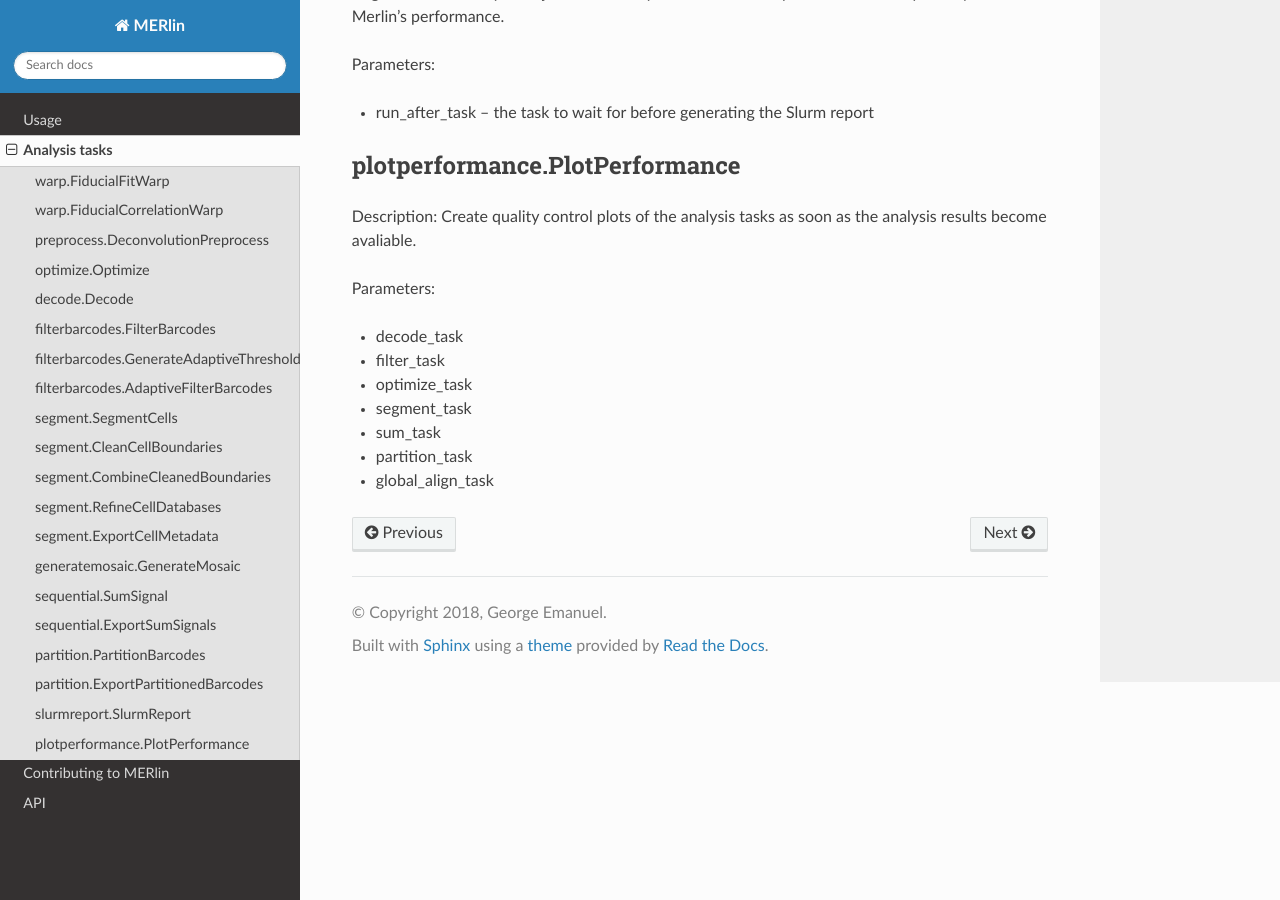
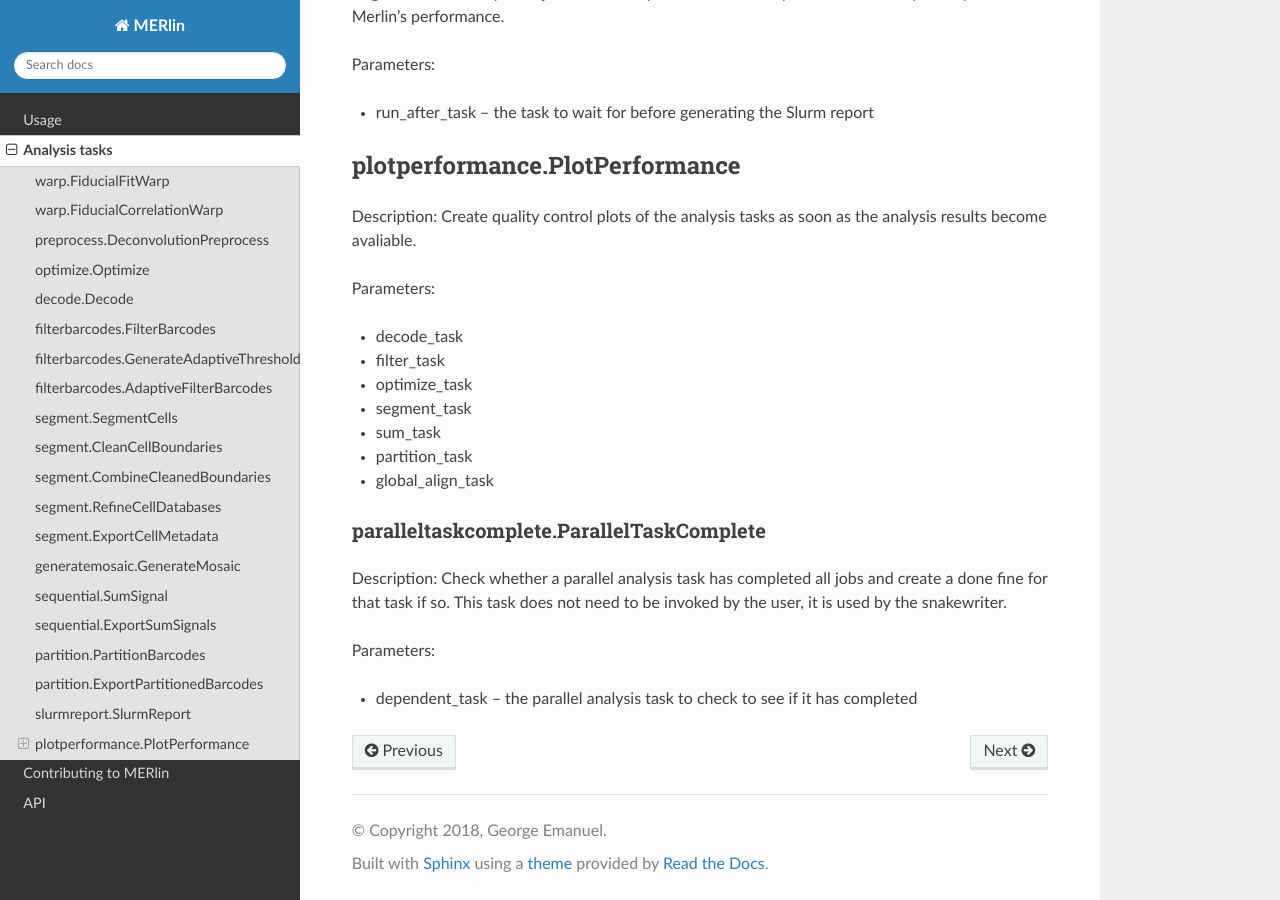
Before and after one commit to emanuega/MERlin, a Sphinx documentation site: the page built from docs/tasks.rst, in a window 1280 px wide and 900 px high, scrolled down 4483 px. Built offline with Sphinx 7.4.7 and the Read the Docs theme 2.0.0, drawn with Linux system fonts in a browser that asks for light colours; pages that are not in the unit, such as notebooks, are missing from menus.

Commit message:
updating docs

```diff
--- a/docs/tasks.rst
+++ b/docs/tasks.rst
@@ -179,3 +179,12 @@ Parameters:
 * sum\_task
 * partition\_task
 * global\_align\_task
+
+paralleltaskcomplete.ParallelTaskComplete
+_________________________________________
+
+Description: Check whether a parallel analysis task has completed all jobs and create a done fine for that task if so. This task does not need to be invoked by the user, it is used by the snakewriter.
+
+Parameters:
+
+* dependent\_task -- the parallel analysis task to check to see if it has completed
```
Also changed, not shown: CHANGELOG.md (+3 -0 lines).
